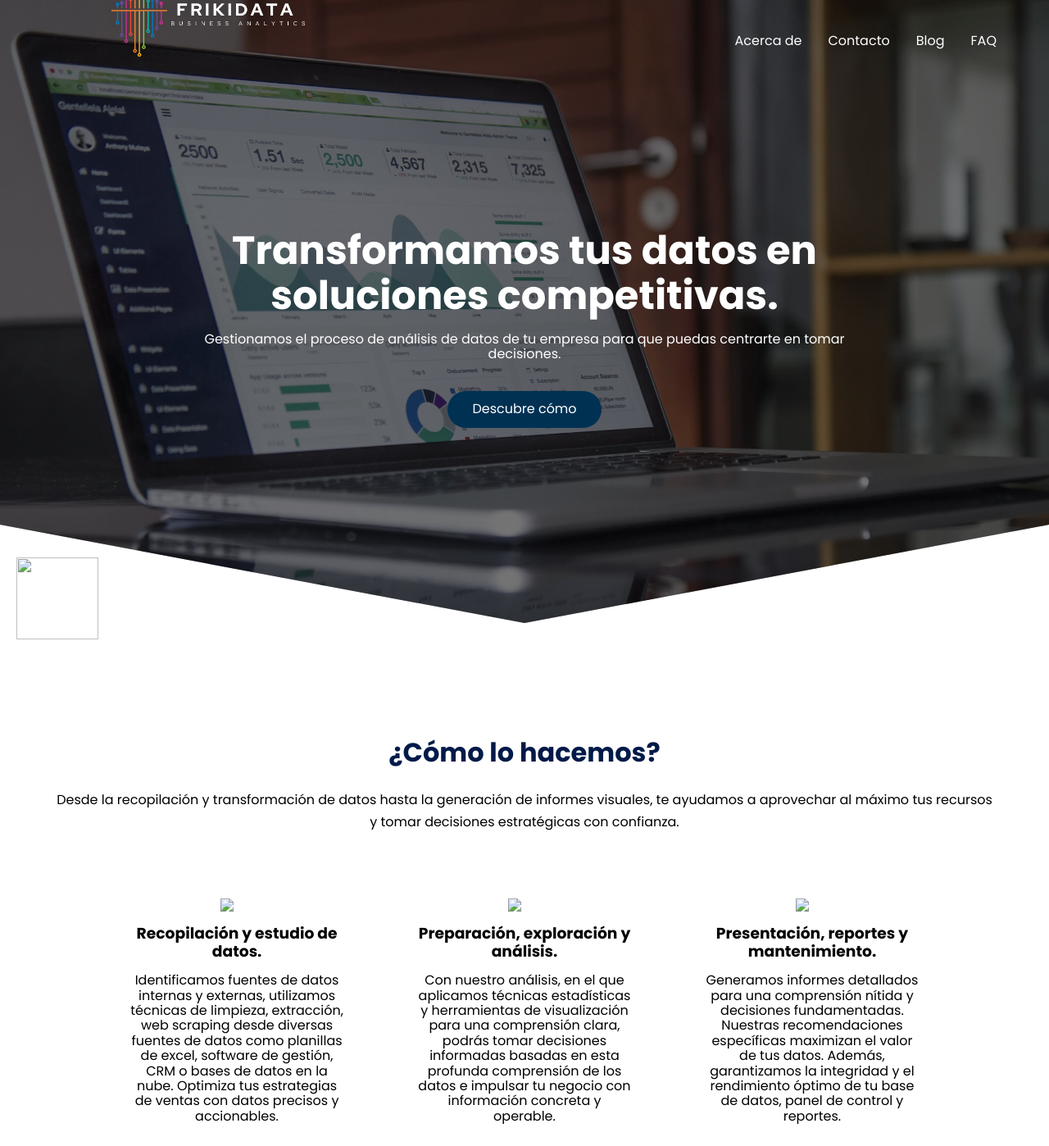
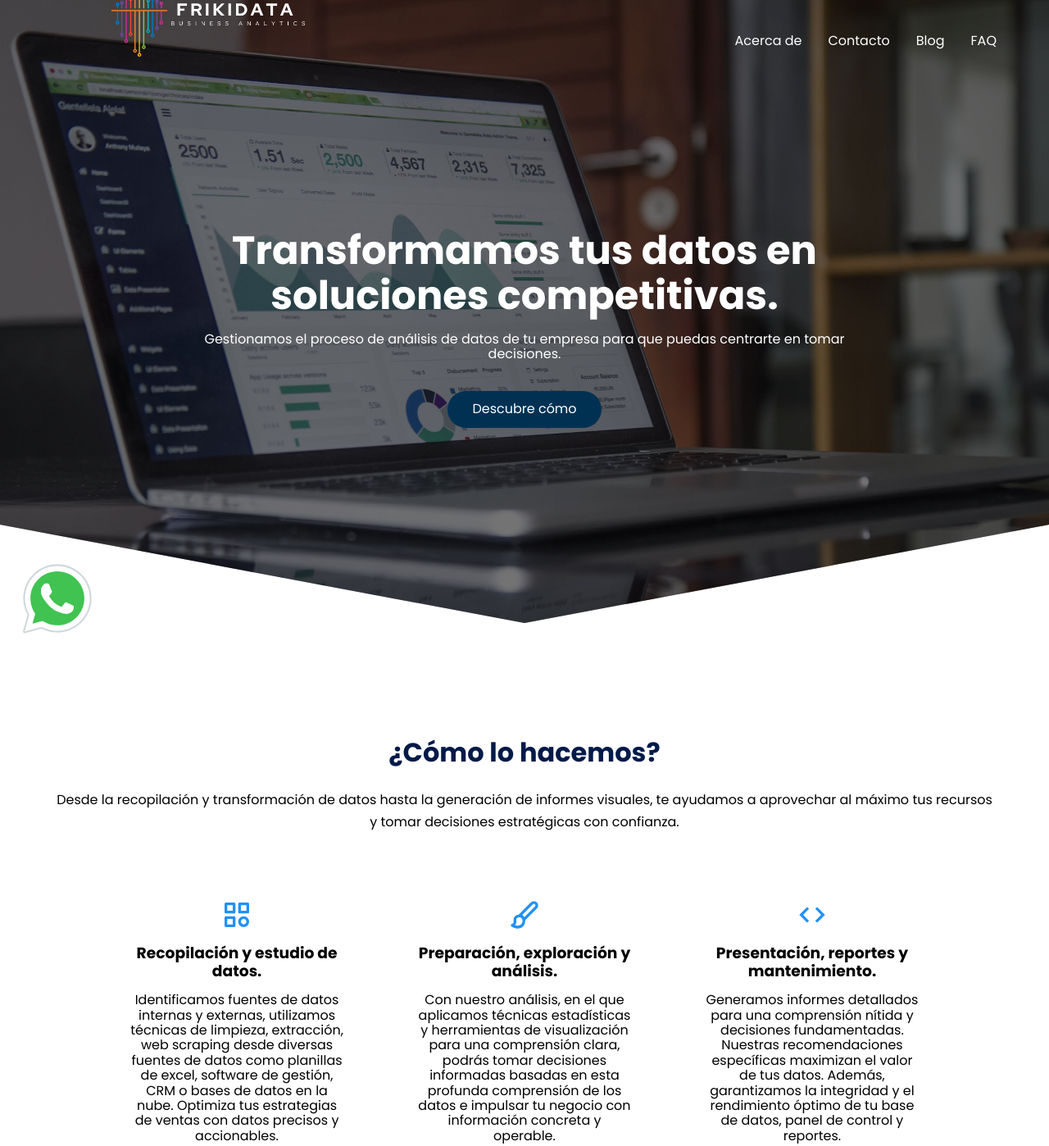
Before and after one commit to FrikiData/frikidata.github.io, a plain HTML site: page index.html in a window 1280 px wide. Shown: the top 1398 px of the page at 82% size. Drawn offline with Linux system fonts and the light colour scheme.

Commit message:
fix commit

```diff
--- a/estilos.css
+++ b/estilos.css
@@ -35,7 +35,7 @@ body {
     left: 0;
     width: 100%;
     height: 100%;
-    background-image: linear-gradient(180deg, #0000008c 0%, #0000008c 100%), url('/data\ 5.jpg');
+    background-image: linear-gradient(180deg, #0000008c 0%, #0000008c 100%), url('/Data\ Visualization\ 1.jpg');
     background-size: cover;
     clip-path: polygon(0 0, 100% 0, 100% 80%, 50% 95%, 0 80%);
     z-index: -1;
--- a/index.html
+++ b/index.html
@@ -62,19 +62,19 @@
 
             <div class="about__main">
                 <article class="about__icons">
-                    <img src="./images/shapes.svg" class="about__icon">
+                    <img src="./shapes.svg" class="about__icon">
                     <h3 class="about__title">Recopilación y estudio de datos.</h3>
                     <p class="about__paragrah">Identificamos fuentes de datos internas y externas, utilizamos técnicas de limpieza, extracción, web scraping desde diversas fuentes de datos como planillas de excel, software de gestión, CRM o bases de datos en la nube. Optimiza tus estrategias de ventas con datos precisos y accionables.</p>
                 </article>
 
                 <article class="about__icons">
-                    <img src="./images/paint.svg" class="about__icon">
+                    <img src="./paint.svg" class="about__icon">
                     <h3 class="about__title">Preparación, exploración y análisis.</h3>
                     <p class="about__paragrah">Con nuestro análisis, en el que aplicamos técnicas estadísticas y herramientas de visualización para una comprensión clara, podrás tomar decisiones informadas basadas en esta profunda comprensión de los datos e impulsar tu negocio con información concreta y operable.</p>
                 </article>
 
                 <article class="about__icons">
-                    <img src="./images/code.svg" class="about__icon">
+                    <img src="./code.svg" class="about__icon">
                     <h3 class="about__title">Presentación, reportes y mantenimiento.</h3>
                     <p class="about__paragrah">Generamos informes detallados para una comprensión nítida y decisiones fundamentadas. Nuestras recomendaciones específicas maximizan el valor de tus datos. Además, garantizamos la integridad y el rendimiento óptimo de tu base de datos, panel de control y reportes. </p>
                 </article>
@@ -84,7 +84,7 @@
         <section class="knowledge">
             <div class="knowledge__container container">
                 <div class="knowledege__texts">
-                    <h2 class="subtitle">¡No esperes más para impulsar tu pyme!</h2>
+                    <h2 class="subtitle">¡No esperes más para impulsar tu negocio!</h2>
                     <p class="knowledge__paragraph">Descubre cómo podemos ayudarte a desbloquear el potencial de tus datos. Nuestra experiencia en análisis de datos personalizado y nuestras sólidas capacidades de visualización te permitirán obtener información valiosa para impulsar tu negocio. Toma decisiones estratégicas respaldadas por análisis de datos precisos y transforma tu empresa.</p>
                     <a href="#formulariowhats" class="cta">Contáctanos</a>
                 </div>
@@ -278,7 +278,7 @@
         <section class="footer__container container">
             <nav class="nav nav--footer">
             <!--<h2 class="footer__title"> <img src="/images/Copia de Business Analytics.png" alt="friki" id="imgfriki"></h2>-->
-                <a href="https://api.whatsapp.com/send?phone=5492645802870&text=Bienvenidos%20a%20FrikiData!" target="_blank"><img id='whatsapp' src="/images/whatsapp.svg" alt=""></a>
+                <a href="https://api.whatsapp.com/send?phone=5492645802870&text=Bienvenidos%20a%20FrikiData!" target="_blank"><img id='whatsapp' src="/whatsapp.svg" alt=""></a>
 
 
 
```
Also changed, not shown: 1 other file.
